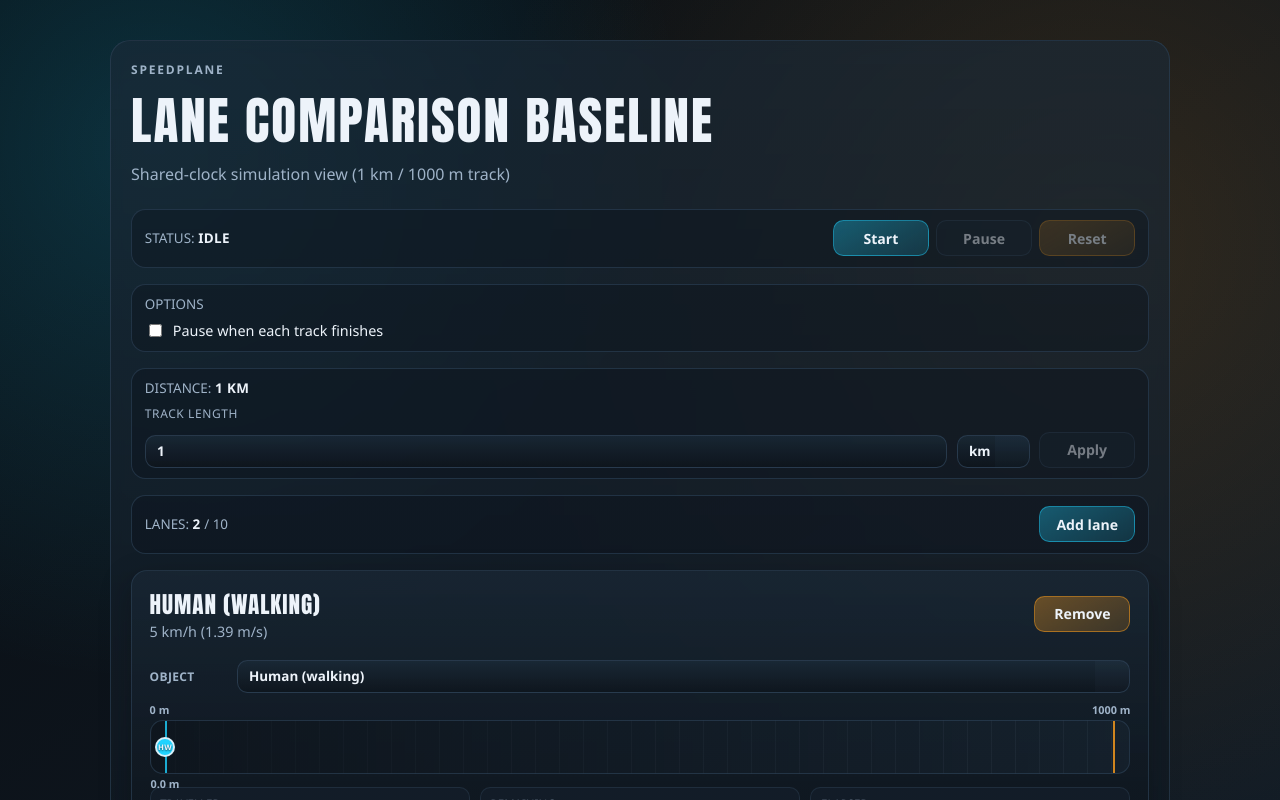
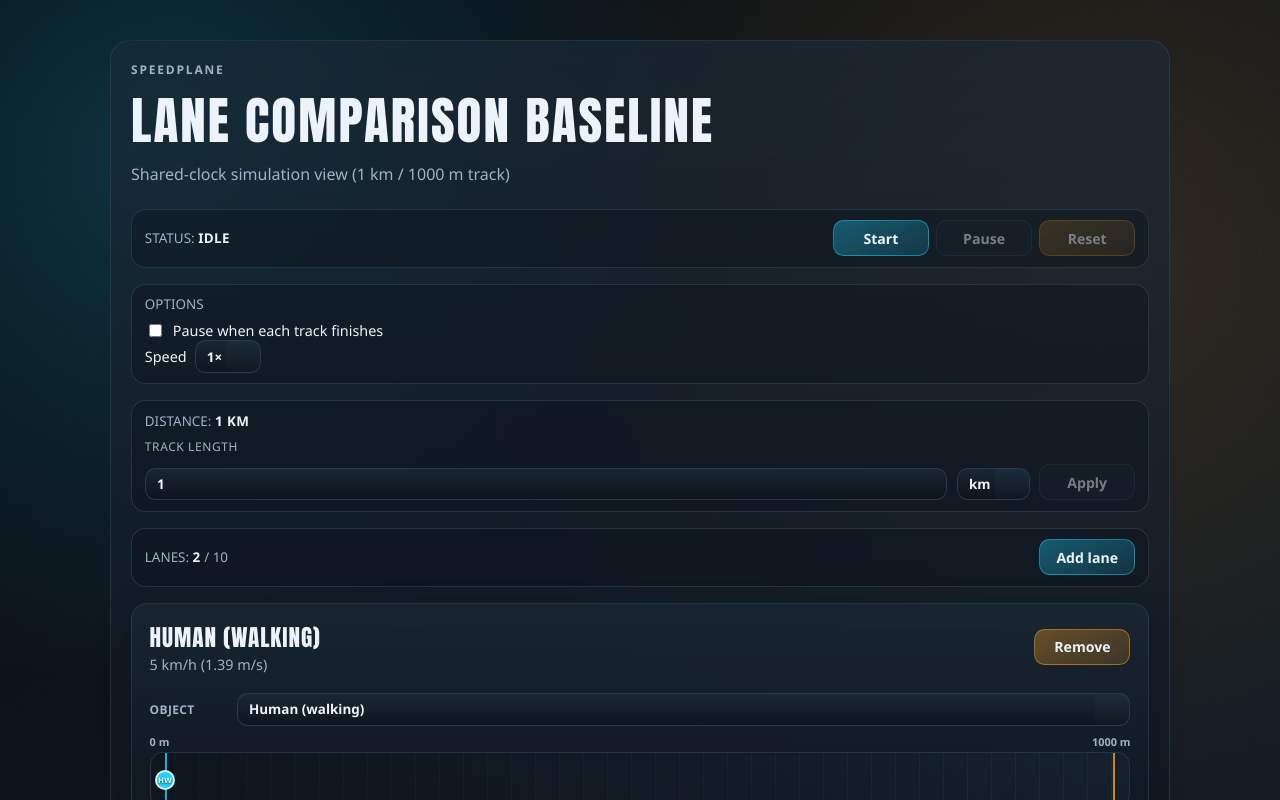
Before and after one commit to borisicleche/speed-comparison, a React (Vite) app: page / in a window 1280 px wide. Shown: the top 800 px of the page. Built offline with nearby package versions, Linux system fonts and the light colour scheme.

Commit message:
feat(ui): add speed multiplier dropdown to SimulationOptions

```diff
--- a/src/components/SimulationOptions/SimulationOptions.tsx
+++ b/src/components/SimulationOptions/SimulationOptions.tsx
@@ -1,6 +1,8 @@
 import React from "react";
 
+import { type SpeedMultiplier } from "../../utils/speedMultiplier";
 import { useSimulationStore } from "../../store/simulationStore";
+import { Select } from "../ui/select";
 import "./SimulationOptions.scss";
 
 export const SimulationOptions = () => {
@@ -8,25 +10,47 @@ export const SimulationOptions = () => {
     (state) => state.simulationState.pauseOnFinish,
   );
   const setPauseOnFinish = useSimulationStore((state) => state.setPauseOnFinish);
+  const speedMultiplier = useSimulationStore(
+    (state) => state.simulationState.engine.speedMultiplier,
+  );
+  const setSpeedMultiplier = useSimulationStore((state) => state.setSpeedMultiplier);
 
-  const handleChange = (e: React.ChangeEvent<HTMLInputElement>) =>
+  const handlePauseChange = (e: React.ChangeEvent<HTMLInputElement>) =>
     setPauseOnFinish(e.target.checked);
+
+  const handleMultiplierChange = (e: React.ChangeEvent<HTMLSelectElement>) => {
+    const n = Number(e.target.value);
+    if (n === 1 || n === 2 || n === 3) setSpeedMultiplier(n);
+  };
 
   return (
     <section className="simulation-options" aria-label="Simulation options">
       <p className="simulation-options__title">Options</p>
       <div className="simulation-options__item">
-        {/* TODO: replace with ui/Checkbox primitive once available */}
         <input
           id="pause-on-finish"
           type="checkbox"
           checked={pauseOnFinish}
-          onChange={handleChange}
+          onChange={handlePauseChange}
         />
         <label className="simulation-options__label" htmlFor="pause-on-finish">
           Pause when each track finishes
         </label>
       </div>
+      <div className="simulation-options__item">
+        <label className="simulation-options__label" htmlFor="speed-multiplier">
+          Speed
+        </label>
+        <Select
+          id="speed-multiplier"
+          value={speedMultiplier}
+          onChange={handleMultiplierChange}
+        >
+          <option value={1}>1×</option>
+          <option value={2}>2×</option>
+          <option value={3}>3×</option>
+        </Select>
+      </div>
     </section>
   );
 };
```
